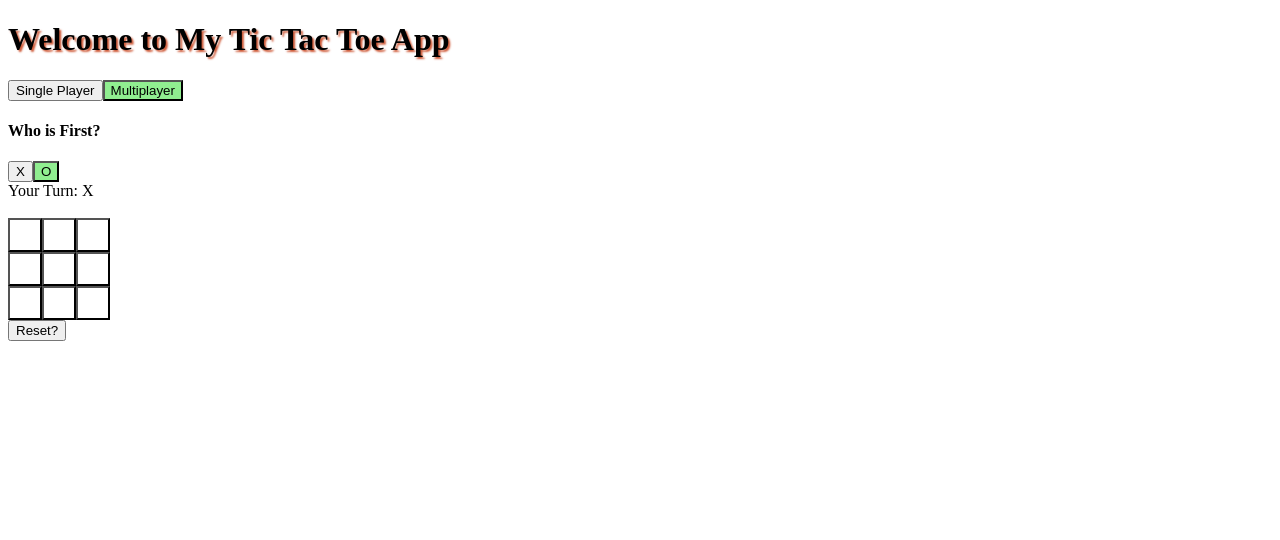
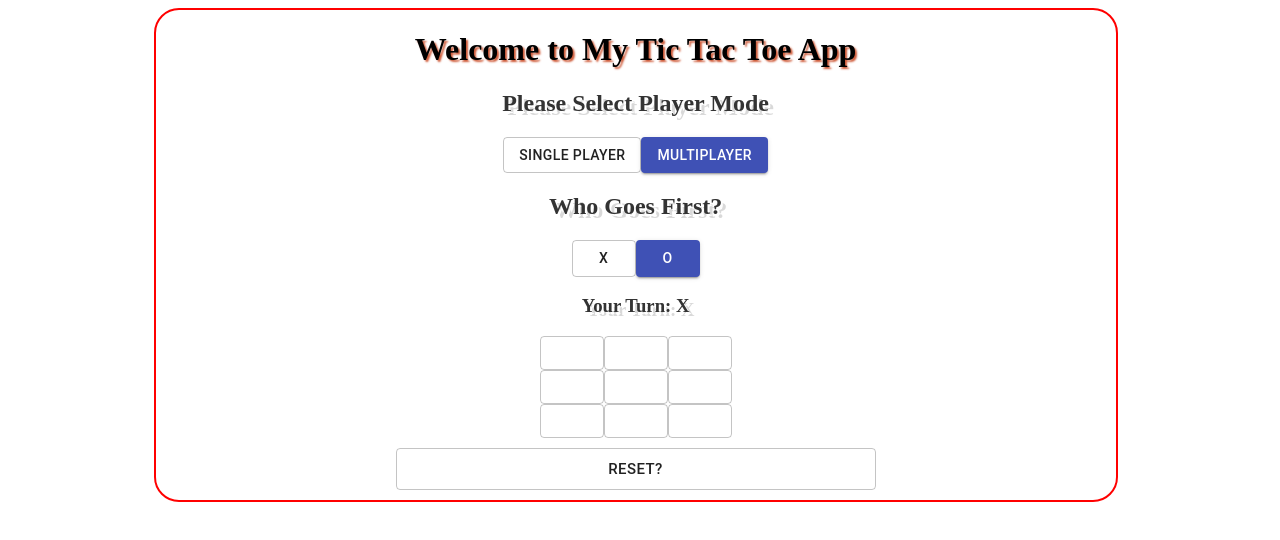
Before and after one commit to dim505/SmallReactApps, a React (Create React App) app in the folder tic_tac_toe/: page / in a window 1280 px wide. Shown: the top 540 px of the page. Built offline with nearby package versions, Linux system fonts and the light colour scheme.

Commit message:
added conditional button rendering, added slide in animation, and started to add elements from Material UI

```diff
--- a/tic_tac_toe/package.json
+++ b/tic_tac_toe/package.json
@@ -3,8 +3,11 @@
   "version": "0.1.0",
   "private": true,
   "dependencies": {
+    "@material-ui/core": "^4.4.0",
+    "fireworks-canvas": "^2.3.2",
     "react": "^16.9.0",
     "react-dom": "^16.9.0",
+    "react-reveal": "^1.2.2",
     "react-scripts": "3.1.0"
   },
   "scripts": {
--- a/tic_tac_toe/src/App.css
+++ b/tic_tac_toe/src/App.css
@@ -6,8 +6,6 @@
 
 .square {
   background: #fff;
-
-  float: left;
   height: 34px;
   width: 34px;
 }
@@ -16,6 +14,55 @@
   text-shadow: 2px 2px 2px #ce5937;
 }
 
-.PlayerButton {
-  background-color: lightgreen;
+root {
+  display: block;
+  margin-left: auto;
+  margin-right: auto;
+  width: 75%;
+  text-align: center;
+
+
 }
+#center {
+
+display: block;
+  margin-left: auto;
+  margin-right: auto;
+  width: 75%;
+  text-align: center;
+  border: solid 2px red;
+  border-radius: 25px;
+  position:absolute;
+  left:12%
+
+
+
+
+
+
+}
+
+.width {
+	width: 50% !important;
+
+}
+
+.MarginStyle {
+	margin-top: 10px !important;
+	margin-bottom: 10px !important;
+
+}
+
+.headerTwo {
+	color: #333333;
+    text-shadow: 2px 2px 0px #FFFFFF, 5px 4px 0px rgba(0,0,0,0.15);
+
+
+}
+
+container {
+	width: 100%;
+	height:100%
+
+
+}
--- a/tic_tac_toe/src/App.js
+++ b/tic_tac_toe/src/App.js
@@ -1,5 +1,11 @@
 import React from "react";
-import './App.css'
+import './App.css';
+import Fade from 'react-reveal/Fade';
+import Button from '@material-ui/core/Button';
+import * as Fireworks from 'fireworks-canvas'
+
+
+
 class Board extends React.Component {
   constructor(props) {
     super(props);
@@ -13,6 +19,10 @@ class Board extends React.Component {
     };
   }
 
+  componentDidMount(){
+    document.title = "Tic Tac Toe"
+  }
+
   SetNumPlayerBtn() {
     if (window.NumOfPlayer === 1) {
       this.setState({ PlayerActBtn: true });
@@ -20,6 +30,8 @@ class Board extends React.Component {
       this.setState({ PlayerActBtn: false });
     }
   }
+
+
 
   //sets the first player to go first
   SetFirstPlayer(i) {
@@ -69,21 +81,16 @@ class Board extends React.Component {
   }
 
   //this reset the board
-  ResetClick() {
-    //gets all the square elements on board
-    var squaress = document.querySelectorAll(".square"),
-      i;
-
-    //clears all the button values
-    for (i = 0; i < squaress.length; ++i) {
-      squaress[i].innerHTML = null;
-    }
+  async ResetClick() {
 
     //clears the state to defaults
-    this.setState({
+    await this.setState({
+      //Fills square array with nulls, will be used to keep track of moves
       squares: Array(9).fill(null),
+      //determines the who is going to go next
       xIsNext: true,
-      PlayerActBtn: false
+      PlayerActBtn: false,
+      XorO: false
     });
     this.status = "";
     window.NumOfPlayer = "";
@@ -125,6 +132,10 @@ class Board extends React.Component {
     });
 
     if (window.NumOfPlayer === 1) {
+      if (this.state.squares.indexOf(null) === -1 ) {
+          return
+        }
+          else {
             i = this.CompGuess();
         squares[i] = this.state.xIsNext ? "X" : "O";
 
@@ -132,34 +143,109 @@ class Board extends React.Component {
           squares: squares,
           xIsNext: !this.state.xIsNext
         });
+
+          }
+
+
+
+
+
+
+
+
     }
   }
 
   //strcture of the square
   Square(i) {
+    if (this.state.squares[i] !== null) {
       return (
-      <button
-        className="square btn btn-outline-success"
+        <Button
+
+        variant="contained"
+        color="primary"
+        className="square"
         onClick={() => this.handleClick(i)}
       >
         {this.state.squares[i]}
-      </button>
+      </Button>
+
+
       );
+
+
+    } else {
+
+      return (
+        <Button
+
+        variant="outlined"
+        className="square"
+
+        onClick={() => this.handleClick(i)}
+      >
+        {this.state.squares[i]}
+      </Button>
+
+
+      );
+
+
     }
 
-  SetSquareColor(i) {
-    console.log(i);
   }
 
+
+
   render() {
-    //checks if there is a winner
+
+
+
+    //checks if there is a   winner
     const winner = CalcWin(this.state.squares);
     let status;
 
     //if there is a winner, it shows the winnter
     if (winner) {
+      // needs at least a container element, you can provide options
+      // (options are optional, defaults defined below)
+
+
+      var height = document.getElementById('center').offsetHeight + "px"
+
+      document.getElementById('container').style.height = height
+      const container = document.getElementById('container')
+      const options = {
+        maxRockets: 3,            // max # of rockets to spawn
+        rocketSpawnInterval: 150, // millisends to check if new rockets should spawn
+        numParticles: 100,        // number of particles to spawn when rocket explodes (+0-10)
+        explosionMinHeight: 0.1 ,  // percentage. min height at which rockets can explode
+        explosionMaxHeight: 1,  // percentage. max height before a particle is exploded
+        explosionChance: 0.08     // chance in each tick the rocket will explode
+      }
+
+      // instantiate the class and call start
+      // this returns a disposable - calling it will stop fireworks.
+      const fireworks = new Fireworks(container, options)
+
+
+      fireworks.start()
+
+
+
+
+
       status = "Winner: " + winner;
+      setTimeout(function(){ fireworks.stop()
+
+        var elements = document.getElementsByTagName('canvas')
+        while (elements[0]) elements[0].parentNode.removeChild(elements[0])
+
+      }, 5000);
+
+
     }
+
     //else displays the next person to go
     else if (this.state.squares.indexOf(null) === -1) {
       status = "No Winner :c";
@@ -167,42 +253,57 @@ class Board extends React.Component {
       status = "Your Turn: " + (this.state.xIsNext ? "X" : "O");
     }
 
+
+
+
+
     return (
       <div>
+
+      <Fade right cascade>
+
+      <div id="center">
         <h1 id="title"> Welcome to My Tic Tac Toe App </h1>
         <div>
-          <button
-            className={this.state.PlayerActBtn ? "PlayerButton" : ""}
+
+          <h2 className="headerTwo">Please Select Player Mode </h2>
+          <Button
+            variant={this.state.PlayerActBtn ? "contained" : "outlined"}
+            color={this.state.PlayerActBtn ? "primary" : ""}
             onClick={() => this.NumOfPlayer("1")}
           >
             Single Player
-          </button>
-          <button
-            className={this.state.PlayerActBtn ? "" : "PlayerButton"}
+          </Button>
+          <Button
+            variant={this.state.PlayerActBtn ? "outlined" : "contained"}
+            color={this.state.PlayerActBtn ? "" : "primary"}
             onClick={() => this.NumOfPlayer("2")}
           >
             {" "}
             Multiplayer{" "}
-          </button>
+          </Button>
         </div>
         <div>
-          <h4> Who is First? </h4>
-          <button
-            className={this.state.XorO ? "PlayerButton" : ""}
+          <h2 className="headerTwo"> Who Goes First? </h2>
+          <Button
+            variant={this.state.XorO ? "contained" : "outlined"}
+            color={this.state.XorO ? "primary" : ""}
             onClick={() => this.SetFirstPlayer("X")}
           >
-            {" "}
-            X{" "}
-          </button>
-          <button
-            className={this.state.XorO ? "" : "PlayerButton"}
+
+            X
+          </Button>
+          <Button
+
+            variant={this.state.XorO ? "outlined" : "contained"}
+            color={this.state.XorO ? "" : "primary"}
             onClick={() => this.SetFirstPlayer("O")}
           >
-            {" "}
-            O{" "}
-          </button>
+
+            O
+          </Button>
         </div>
-        <div>{status}</div> <br />
+        <div className="MarginStyle headerTwo" ><h3>{status}</h3></div>
         <div className="board-row">
           {this.Square(0)}
           {this.Square(1)}
@@ -218,7 +319,11 @@ class Board extends React.Component {
           {this.Square(7)}
           {this.Square(8)}
         </div>
-        <button onClick={() => this.ResetClick()}> Reset? </button>
+        <Button className="width MarginStyle" variant="outlined" size="large" onClick={() => this.ResetClick()}> Reset? </Button>
+
+      </div>
+      </Fade>
+      <div id="container"></div>
       </div>
     );
   }
```
Also changed, not shown: 17 other files (tests, documents, lock files or other folders). Lines whose indentation alone changed are shown as unchanged.
